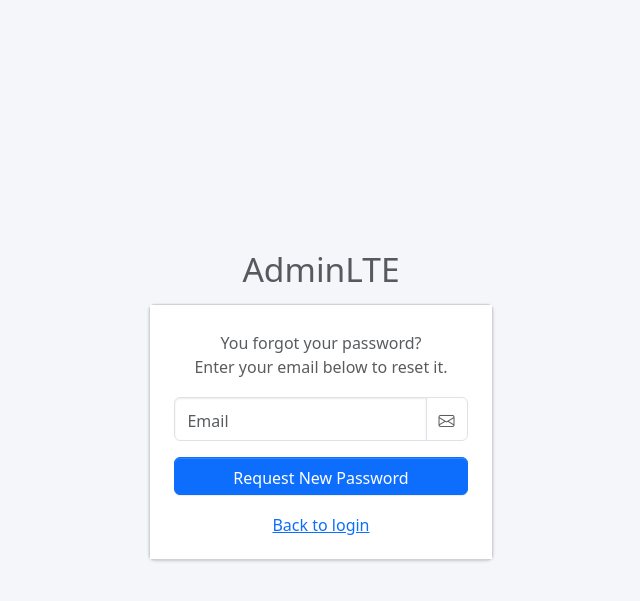
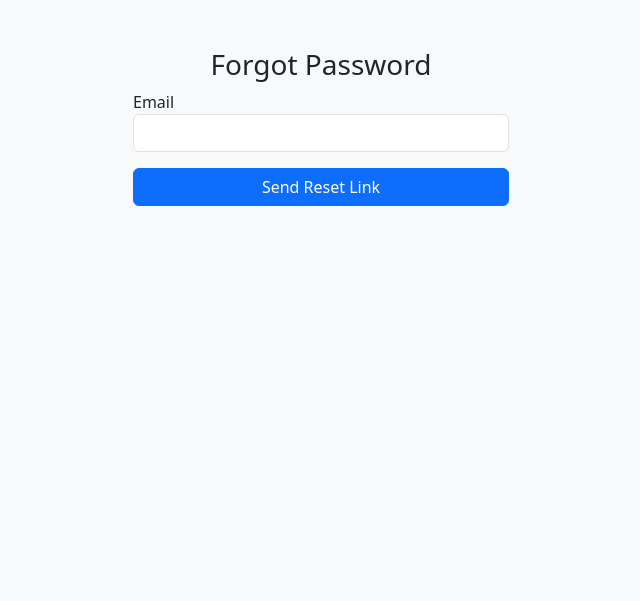
Before and after one commit to Sidram-dev/ci3, a CodeIgniter app: page /ci3/forgetpassward in a window 1280 px wide. Shown: the top 601 px of the page, without its empty margins (319-959 px from the left). Run offline with CodeIgniter, Linux system fonts and the light colour scheme.

Commit message:
forget passward

```diff
--- a/application/config/routes.php
+++ b/application/config/routes.php
@@ -62,3 +62,4 @@ $route['tabels'] = 'tabels/index';
 $route['new_admin'] = 'new_admin';
 $route['profile'] = 'profile';
 $route['email_form'] = 'Email';
+$route['reset_passward'] = 'reset_passward';
--- a/application/controllers/Forgetpassward.php
+++ b/application/controllers/Forgetpassward.php
@@ -1,27 +1,116 @@
 <?php
 defined('BASEPATH') OR exit('No direct script access allowed');
-
+/**
+ * @property User_model $User_model
+ * @property CI_Session $session
+ * @property CI_Input $input
+ *  @property CI_Form_validation $form_validation
+ * @property CI_Email $email
+ */
 class Forgetpassward extends CI_Controller {
 
-	/**
-	 * Index Page for this controller.
-	 *
-	 * Maps to the following URL
-	 * 		http://example.com/index.php/welcome
-	 *	- or -
-	 * 		http://example.com/index.php/welcome/index
-	 *	- or -
-	 * Since this controller is set as the default controller in
-	 * config/routes.php, it's displayed at http://example.com/
-	 *
-	 * So any other public methods not prefixed with an underscore will
-	 * map to /index.php/welcome/<method_name>
-	 * @see https://codeigniter.com/userguide3/general/urls.html
-	 */
-	public function index()
-	{
-		$this->load->view('forgetpassward');
-	}
+    public function __construct()
+    {
+        parent::__construct();
+        $this->load->model('User_model');
+        $this->load->library(['session', 'email']);
+        $this->load->helper(['form', 'url']);
+    }
+
+    // Step 1: Show email input form
+    public function index()
+    {
+        $this->load->view('forgetpassward');
+    }
+
+    // Step 2: Send reset link
+   public function sendLink()
+{
+    $email = $this->input->post('email');
+
+    $user = $this->User_model->getUserByEmail($email);
+    if (!$user) {
+        $this->session->set_flashdata('error', 'Email not found.');
+        redirect('reset_passward');
+    }
+
+    $token = bin2hex(random_bytes(20));
+    $this->User_model->saveResetToken($email, $token);
+
+    $resetLink = base_url("forgetpassward/reset/$token");
+
+    // Email config
+    $config = [
+        'protocol'  => 'smtp',
+        'smtp_host' => 'smtp.gmail.com',
+        'smtp_port' => 587,
+        'smtp_user' => 'chadchansidram963@gmail.com',
+        'smtp_pass' => 'iomi qwfs spyk fxnu', // APP PASSWORD (NOT Gmail login password)
+        'smtp_crypto' => 'tls',
+        'mailtype' => 'html',
+        'charset'  => 'utf-8',
+        'newline'  => "\r\n"
+    ];
+
+    // Initialize email
+    $this->email->initialize($config);
+    $this->email->from('your_email@gmail.com', 'MyApp');
+    $this->email->to($email);
+    $this->email->subject('Reset Your Password');
+    $this->email->message("
+        <p>Click the link below to reset your password:</p>
+        <a href='$resetLink'>$resetLink</a>
+        <p>Link valid for 15 minutes.</p>
+    ");
+
+    // 🚨 Debugging for email not sending
+    if (!$this->email->send()) {
+        echo "<pre>";
+        print_r($this->email->print_debugger());
+        echo "</pre>";
+        exit; // IMPORTANT: Stop further execution
+    }
+
+    $this->session->set_flashdata('success', 'Password reset link sent.');
+    redirect('forgetpassward');
+}
 
 
+    // Step 3: Show new password form
+    public function reset($token)
+    {
+        $user = $this->User_model->checkToken($token);
+
+        if (!$user) {
+            echo "Invalid or expired token.";
+            return;
+        }
+
+        $data['token'] = $token;
+        $this->load->view('reset_passward', $data);
+    }
+
+    // Step 4: Update password
+    public function updatePassword()
+    {
+        $token = $this->input->post('token');
+        $password = $this->input->post('password');
+        $confirm = $this->input->post('confirm');
+
+        if ($password !== $confirm) {
+            $this->session->set_flashdata('error', 'Passwords do not match.');
+            redirect("forgetpassward/reset/$token");
+        }
+
+        $user = $this->User_model->checkToken($token);
+        if (!$user) {
+            echo "Invalid or expired token.";
+            return;
+        }
+
+        $this->User_model->updatePasswordByEmail($user->email, $password);
+
+        $this->session->set_flashdata('success', 'Password updated. Login now.');
+        redirect('login');
+    }
 }
--- a/application/models/User_model.php
+++ b/application/models/User_model.php
@@ -93,4 +93,57 @@ public function getUsersLimit($limit, $offset)
 }
 
 
+
+
+
+
+
+
+
+
+
+    /* ------------------------------
+        GET USER BY EMAIL
+    ------------------------------ */
+    public function getUserByEmail($email)
+    {
+        return $this->db->where('email', $email)->get('users')->row();
+    }
+
+
+
+// Save reset token
+public function saveResetToken($email, $token)
+{
+    $expires = date("Y-m-d H:i:s", strtotime('+15 minutes'));
+
+    $data = [
+        'reset_token' => $token,
+        'reset_expires' => $expires
+    ];
+
+    return $this->db->where('email', $email)->update('users', $data);
 }
+
+// Check token validity
+public function checkToken($token)
+{
+    $this->db->where('reset_token', $token);
+    $this->db->where('reset_expires >=', date("Y-m-d H:i:s"));
+    return $this->db->get('users')->row();
+}
+
+// Update password after reset
+public function updatePasswordByEmail($email, $password)
+{
+    $data = [
+        'password' => password_hash($password, PASSWORD_DEFAULT),
+        'reset_token' => NULL,
+        'reset_expires' => NULL
+    ];
+
+    return $this->db->where('email', $email)->update('users', $data);
+}
+
+
+}
--- a/application/views/forgetpassward.php
+++ b/application/views/forgetpassward.php
@@ -1,40 +1,37 @@
-<?php
-// set the body class BEFORE loading header so header prints the correct <body>
-$body_class = "login-page";
-$data = ['title' => 'Login | AdminLTE', 'body_class' => $body_class];
-$this->load->view('header', $data);
-?>
+<!DOCTYPE html>
+<html>
+<head>
+<title>Forgot Password</title>
+<link href="https://cdn.jsdelivr.net/npm/bootstrap@5.3.2/dist/css/bootstrap.min.css" rel="stylesheet">
+</head>
 
-<div class="login-logo">
-    <a href="#"><b>Admin</b>LTE</a>
+<body class="bg-light">
+
+<div class="container mt-5" style="max-width: 400px">
+
+    <h3 class="text-center">Forgot Password</h3>
+
+    <?php if($this->session->flashdata('error')): ?>
+        <div class="alert alert-danger"><?= $this->session->flashdata('error') ?></div>
+    <?php endif; ?>
+
+    <?php if($this->session->flashdata('success')): ?>
+        <div class="alert alert-success"><?= $this->session->flashdata('success') ?></div>
+    <?php endif; ?>
+
+
+    <?= form_open('forgetpassward/sendLink'); ?>
+
+
+
+        <label>Email</label>
+        <input type="email" name="email" class="form-control mb-3" required>
+
+        <button class="btn btn-primary w-100">Send Reset Link</button>
+
+    <?= form_close(); ?>
+
 </div>
 
-<div class="card">
-    <div class="card-body login-card-body">
-
-        <p class="login-box-msg">
-            You forgot your password?<br>
-            Enter your email below to reset it.
-        </p>
-
-        <form action="<?= base_url('auth/sendResetLink') ?>" method="post">
-            <div class="input-group mb-3">
-                <input type="email" class="form-control" placeholder="Email" name="email" required>
-                <div class="input-group-text">
-                    <span class="bi bi-envelope"></span>
-                </div>
-            </div>
-
-            <button type="submit" class="btn btn-primary w-100 mb-3">
-                Request New Password
-            </button>
-        </form>
-
-        <p class="mb-0 text-center">
-            <a href="<?= site_url('login') ?>">Back to login</a>
-        </p>
-
-    </div>
-</div>
-
-<?php $this->load->view('footer'); ?>
+</body>
+</html>
```
Also changed, not shown: application/views/reset_passward.php (added, +37 -0 lines).
